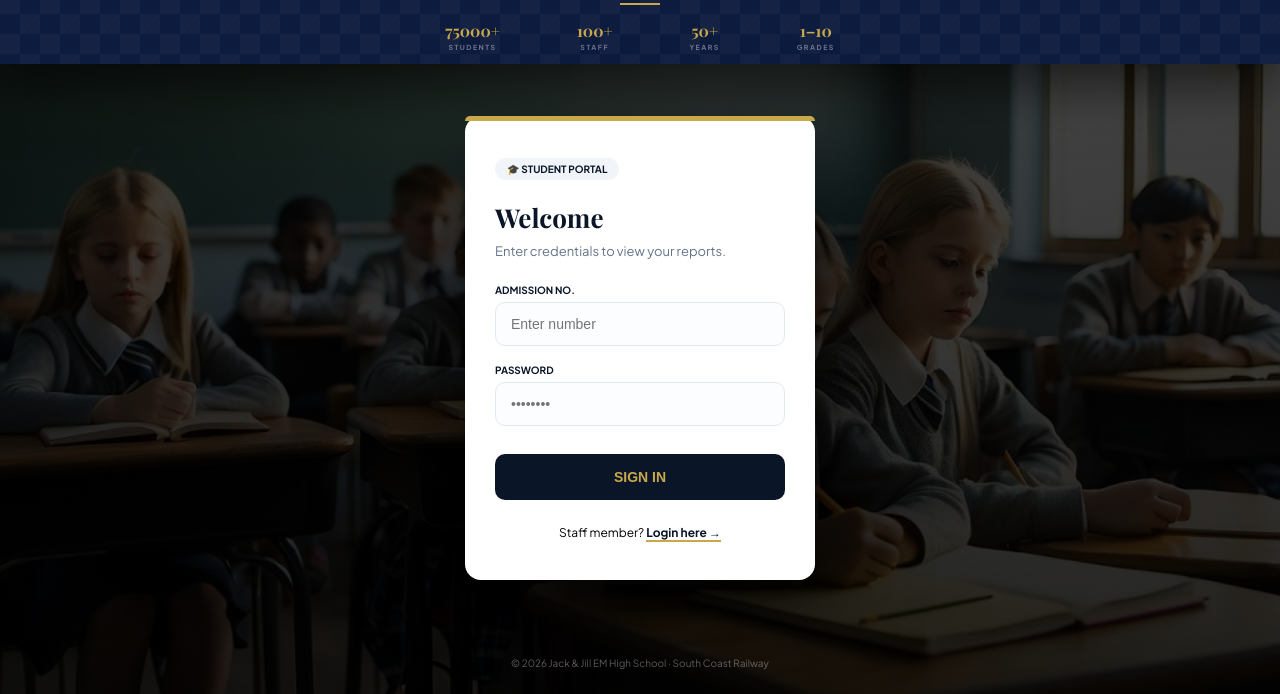
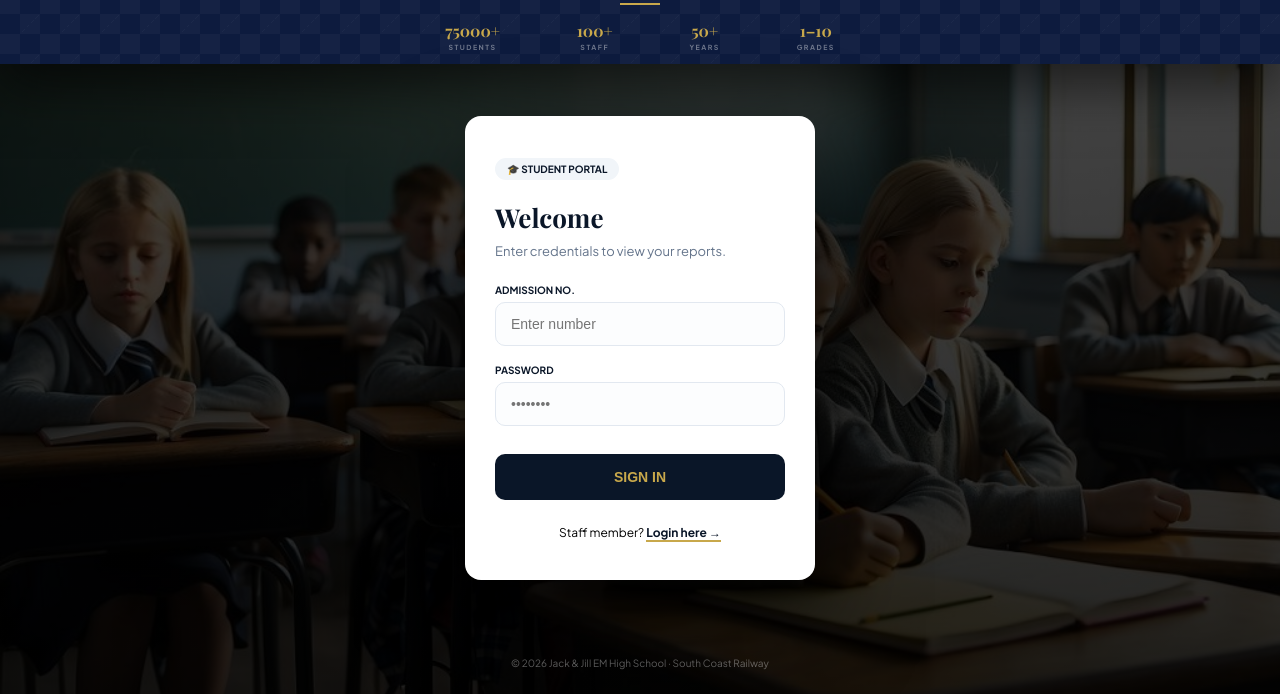
Before and after one commit to jackandjillrailwayschool/railway-school, a website: page school1/student-portal/index.html in a window 1280 px wide. Shown: the part 106-800 px from the top of the page. Drawn offline with nearby package versions, Linux system fonts and the light colour scheme; files whose address does not match are found by name.

Commit message:
Update index.html

```diff
--- a/school1/student-portal/index.html
+++ b/school1/student-portal/index.html
@@ -97,7 +97,7 @@
             box-shadow: 0 40px 100px rgba(0, 0, 0, 0.7);
             position: relative;
         }
-        .login-card::before { content: ''; position: absolute; top: 0; left: 0; right: 0; height: 5px; background: var(--gold); border-radius: 16px 16px 0 0; }
+
 
         .badge { display: inline-flex; align-items: center; gap: 6px; background: #f1f5f9; color: var(--navy); padding: 5px 12px; border-radius: 30px; font-size: 10px; font-weight: 700; margin-bottom: 20px; text-transform: uppercase; }
 
```
